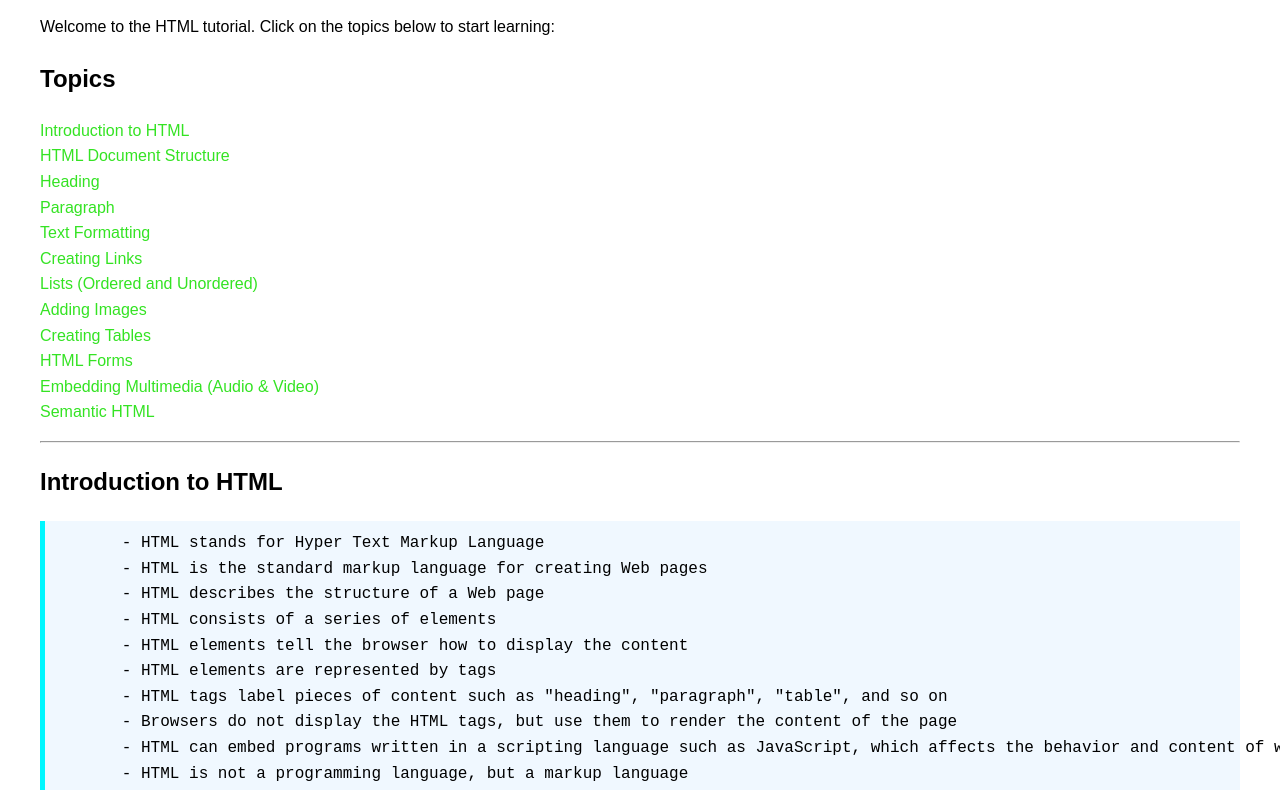
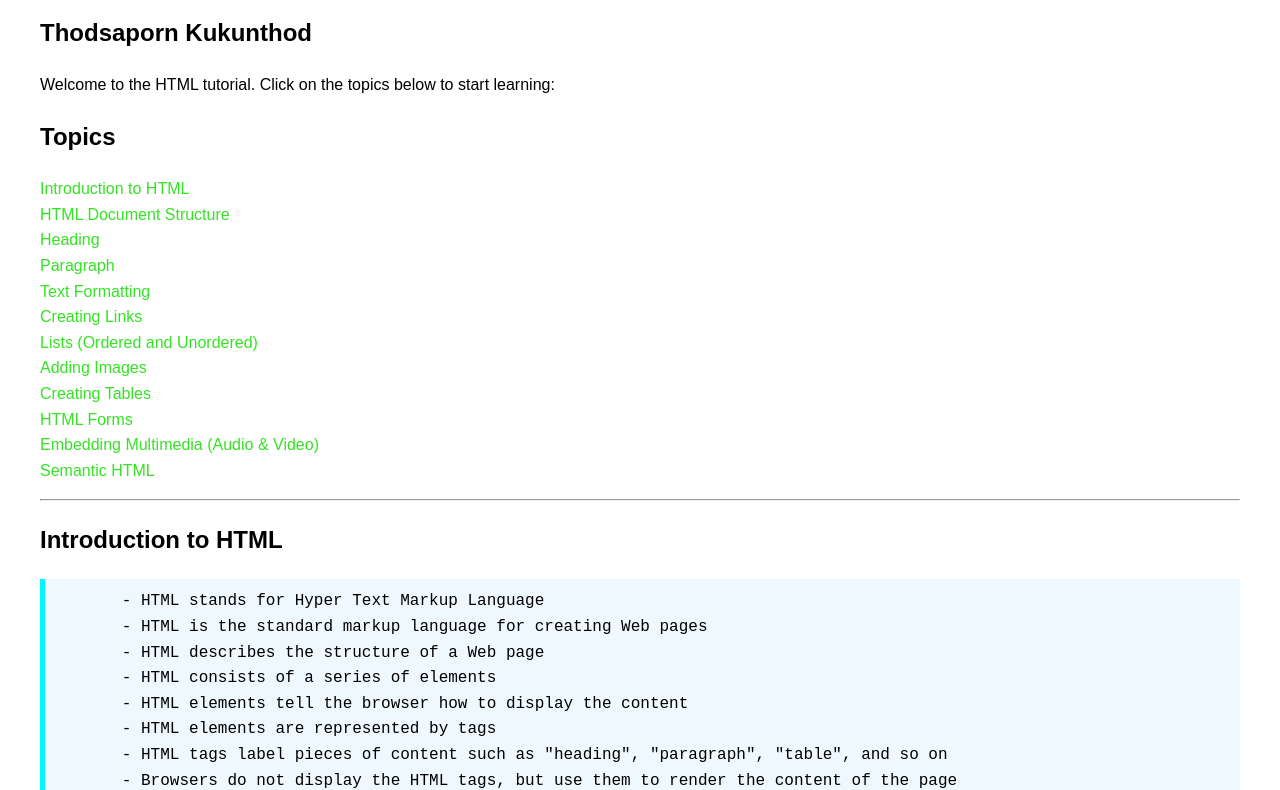
Before and after one commit to KomThodsaporn/Eng4Com-git-intro, a plain HTML site: page index.html in a window 1280 px wide. Shown: the part 80-870 px from the top of the page. Drawn offline with Linux system fonts and the light colour scheme.

Commit message:
edit index.html

```diff
--- a/index.html
+++ b/index.html
@@ -49,6 +49,7 @@
 
   <div class="container">
       <h1>HTML Tutorial</h1>
+      <h2>Thodsaporn Kukunthod</h2>
       <p>Welcome to the HTML tutorial. Click on the topics below to start learning:</p>
 
       <h2 id="Top">Topics</h2>
```
